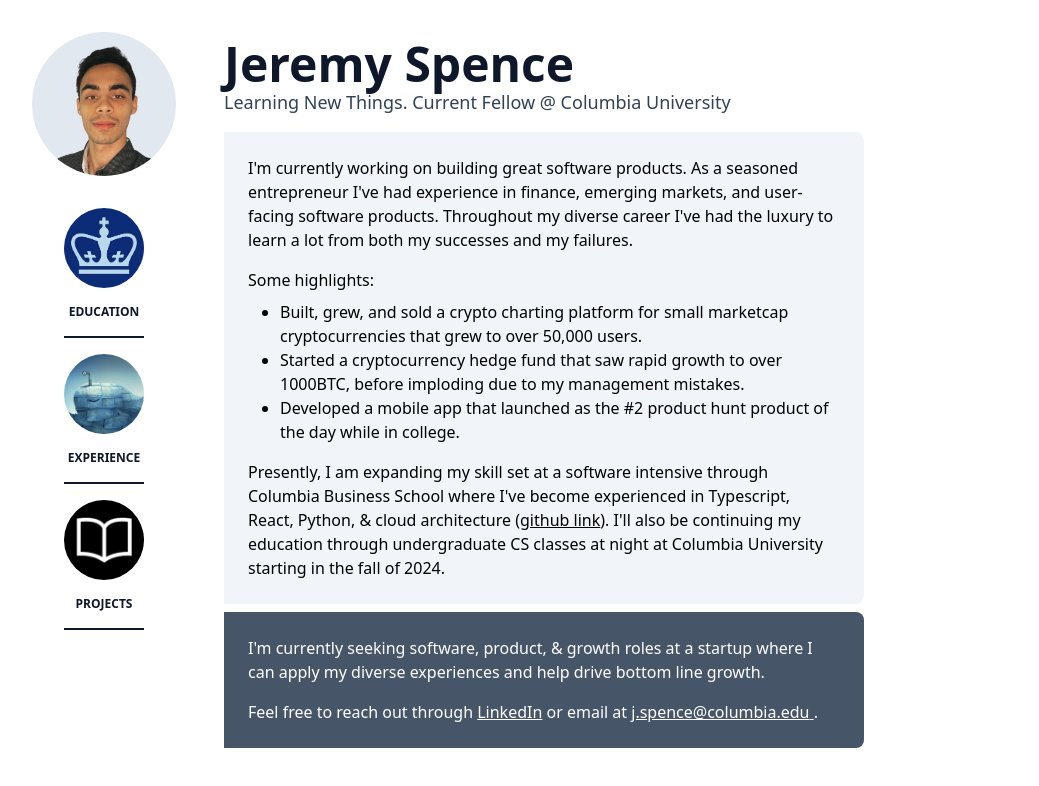
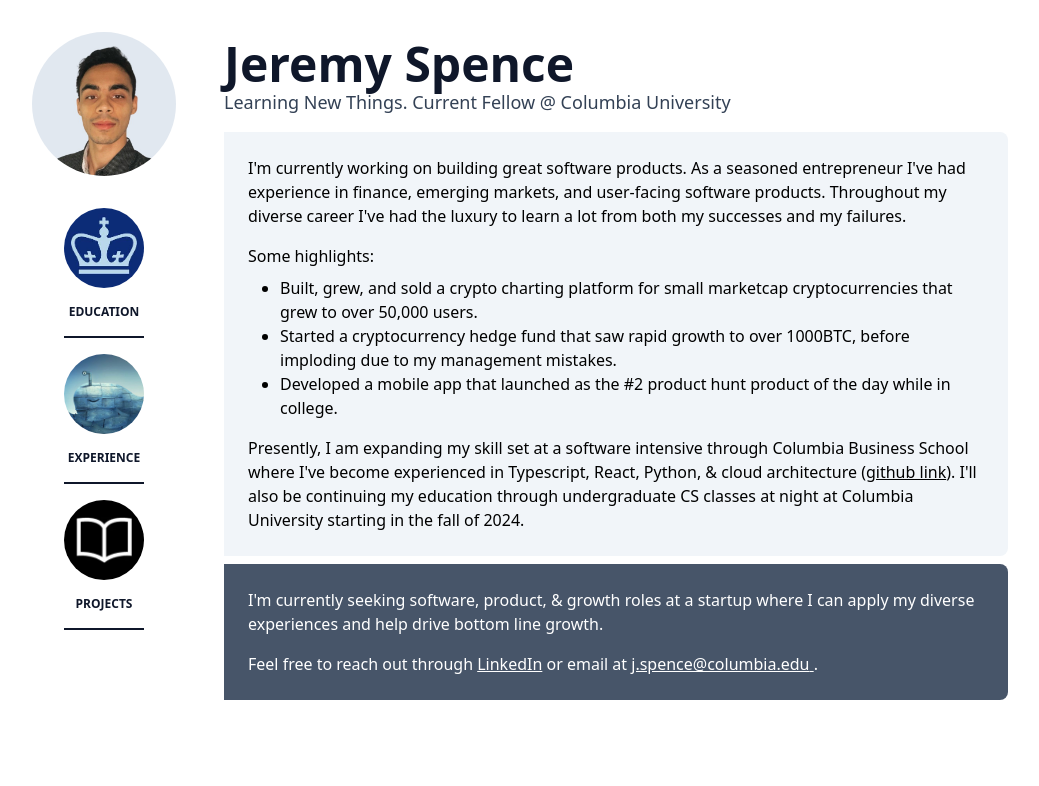
Before and after one commit to JeremySpence272/me, a React (Vite) app: page / in a window 1280 px wide. Shown: the top 786 px of the page, without its empty margins (112-1151 px from the left). Built offline with nearby package versions, Linux system fonts and the light colour scheme; a web font is replaced by a local one.

Commit message:
update desktop spacing

```diff
--- a/src/Body.tsx
+++ b/src/Body.tsx
@@ -5,12 +5,12 @@
 const Body: React.FC<PageProps> = ({ currentPage }) => {
   return (
     <section className="w-full lg:w-9/12 mx-auto mt-4 flex flex-col">
-      <div className="ml-8 md:ml-56 lg:ml-44 mr-8 lg:mr-36 bg-slate-100 rounded-r-lg font-sourceSans text-md">
+      <div className="ml-8 md:ml-56 lg:ml-44 mr-8 lg:mr-0 bg-slate-100 rounded-r-lg font-sourceSans text-md">
         <div className="m-6">
           <BodyInner currentPage={currentPage} />
         </div>
       </div>
-      <div className="ml-8 md:ml-56 lg:ml-44 mr-8 lg:mr-36 mt-2 bg-slate-600 text-white rounded-r-lg  font-sourceSans text-md">
+      <div className="ml-8 md:ml-56 lg:ml-44 mr-8 lg:mr-0 mt-2 bg-slate-600 text-white rounded-r-lg  font-sourceSans text-md">
         <div className="m-6">
           <BodyContactInfo />
         </div>
```
